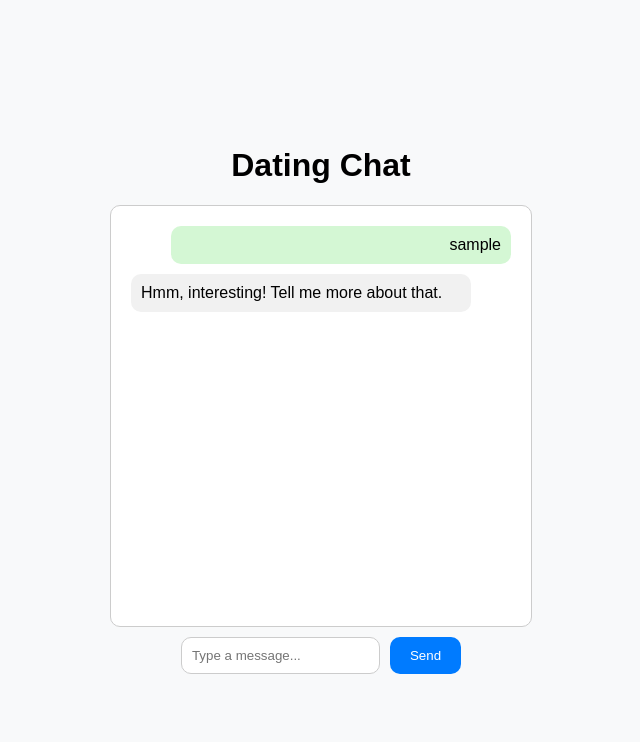
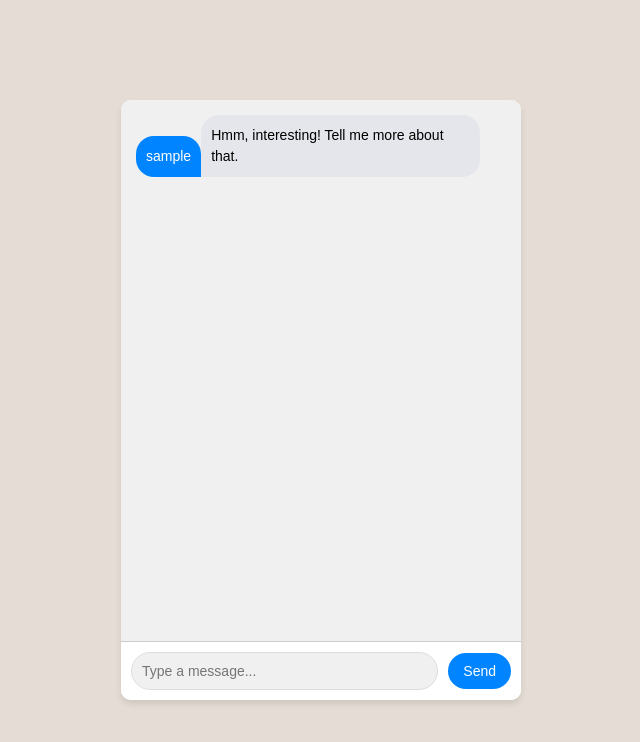
Before and after one commit to nagulofc/Chat, a website: page index.html in a window 1280 px wide. Both pictures are taken after typing "Sample" into the empty fields and a click on the button "Send". Shown: the whole page, without its empty margins (319-959 px from the left). Drawn offline with Linux system fonts and the light colour scheme.

Commit message:
Update index.html

```diff
--- a/index.html
+++ b/index.html
@@ -3,74 +3,101 @@
 <head>
   <meta charset="UTF-8">
   <meta name="viewport" content="width=device-width, initial-scale=1.0">
-  <title>Dating Chat</title>
+  <title>Chat App</title>
   <style>
     body {
       font-family: Arial, sans-serif;
-      background-color: #f8f9fa;
+      background-color: #e5ddd5;
+      margin: 0;
       display: flex;
       flex-direction: column;
       align-items: center;
       justify-content: center;
       height: 100vh;
-      margin: 0;
+    }
+    #chat-container {
+      display: flex;
+      flex-direction: column;
+      width: 90%;
+      max-width: 400px;
+      height: 600px;
+      border-radius: 10px;
+      overflow: hidden;
+      background-color: #ffffff;
+      box-shadow: 0px 4px 6px rgba(0, 0, 0, 0.1);
     }
     #chat-box {
-      width: 90%;
-      max-width: 400px;
-      height: 400px;
-      border: 1px solid #ccc;
-      border-radius: 10px;
+      flex: 1;
+      padding: 15px;
       overflow-y: auto;
-      padding: 10px;
-      background-color: #fff;
+      background-color: #f0f0f0;
     }
     .message {
-      margin: 10px;
+      display: inline-block;
+      margin-bottom: 10px;
+      max-width: 70%;
       padding: 10px;
-      border-radius: 10px;
-      max-width: 80%;
+      border-radius: 18px;
+      line-height: 1.5;
+      font-size: 14px;
     }
     .user {
-      background-color: #d4f7d4;
-      text-align: right;
-      margin-left: auto;
+      background-color: #0084ff;
+      color: white;
+      align-self: flex-end;
+      border-bottom-right-radius: 0;
     }
     .bot {
-      background-color: #f1f1f1;
-      text-align: left;
-      margin-right: auto;
+      background-color: #e4e6eb;
+      color: black;
+      align-self: flex-start;
+      border-bottom-left-radius: 0;
     }
     #input-container {
       display: flex;
-      margin-top: 10px;
+      align-items: center;
+      padding: 10px;
+      border-top: 1px solid #ccc;
+      background-color: #ffffff;
     }
     #chat-input {
       flex: 1;
       padding: 10px;
-      border: 1px solid #ccc;
-      border-radius: 10px;
+      border: 1px solid #ddd;
+      border-radius: 20px;
+      outline: none;
+      font-size: 14px;
+      background-color: #f0f0f0;
     }
     #send-btn {
-      padding: 10px 20px;
+      padding: 10px 15px;
       margin-left: 10px;
-      background-color: #007bff;
+      border: none;
+      background-color: #0084ff;
       color: white;
-      border: none;
-      border-radius: 10px;
+      border-radius: 20px;
+      font-size: 14px;
       cursor: pointer;
     }
     #send-btn:hover {
-      background-color: #0056b3;
+      background-color: #005bb5;
+    }
+    #chat-box::-webkit-scrollbar {
+      width: 8px;
+    }
+    #chat-box::-webkit-scrollbar-thumb {
+      background-color: #cccccc;
+      border-radius: 4px;
     }
   </style>
 </head>
 <body>
-  <h1>Dating Chat</h1>
-  <div id="chat-box"></div>
-  <div id="input-container">
-    <input id="chat-input" type="text" placeholder="Type a message..." />
-    <button id="send-btn">Send</button>
+  <div id="chat-container">
+    <div id="chat-box"></div>
+    <div id="input-container">
+      <input id="chat-input" type="text" placeholder="Type a message..." />
+      <button id="send-btn">Send</button>
+    </div>
   </div>
 
   <script>
@@ -78,7 +105,7 @@
     const chatInput = document.getElementById("chat-input");
     const sendBtn = document.getElementById("send-btn");
 
-    // Predefined replies for dating app chat
+    // Predefined replies
     const botReplies = {
       hi: "Hi there! How’s your day going?",
       hello: "Hey! 😊 What’s up?",
@@ -87,7 +114,7 @@
       "where are you from": "I’m from the virtual world 🌍. What about you?",
       "what do you do": "I’m here to make chatting fun! What about you?",
       "do you like movies": "Yes, I love them! What’s your favorite movie?",
-      "do you like traveling": "Absolutely! If you could go anywhere in the world, where would it be?",
+      "do you like traveling": "Absolutely! Where would you go if you could?",
       "good night": "Good night! Sweet dreams 😊",
       "good morning": "Good morning! Hope your day is as amazing as you are ☀️",
       "tell me a joke": "Sure! Why don’t skeletons fight each other? Because they don’t have the guts! 😄",
```
